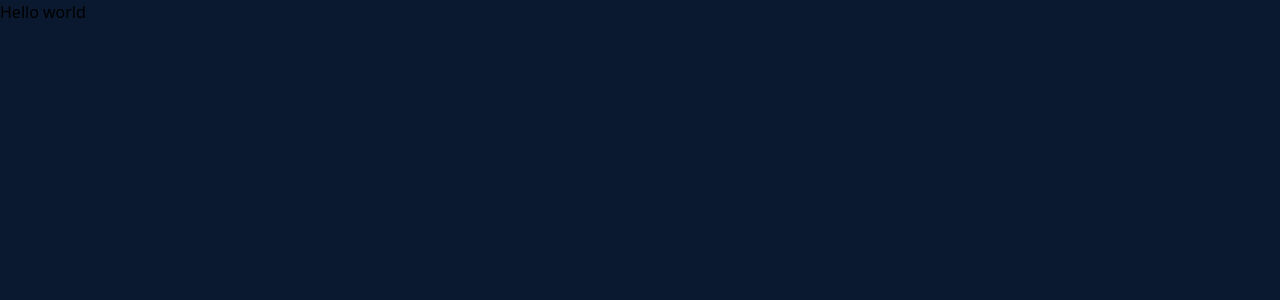
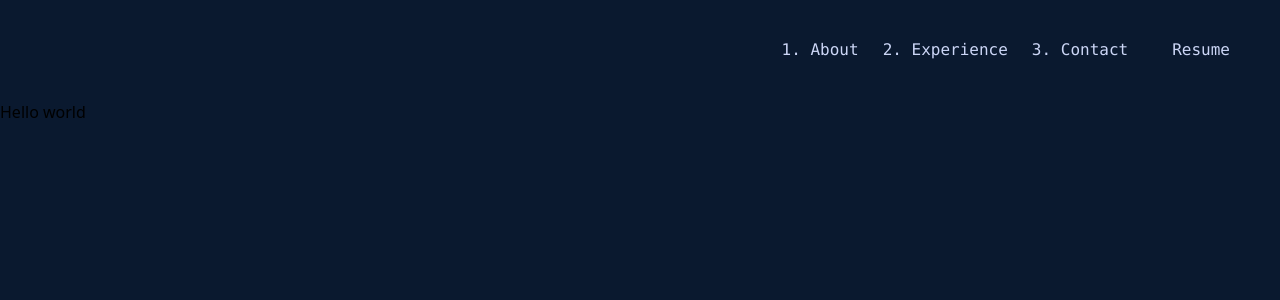
Before and after one commit to YagoB16/web-profile, a Next.js app: page / in a window 1280 px wide. Shown: the top 300 px of the page. Built offline with nearby package versions, Linux system fonts and the light colour scheme.

Commit message:
Criação de header

```diff
--- a/package.json
+++ b/package.json
@@ -10,6 +10,7 @@
   },
   "dependencies": {
     "@tailwindcss/postcss": "^4.0.9",
+    "lucide-react": "^0.476.0",
     "next": "15.2.0",
     "postcss": "^8.5.3",
     "react": "^19.0.0",
@@ -23,8 +24,8 @@
     "@types/react": "^19",
     "@types/react-dom": "^19",
     "eslint": "^9",
+    "eslint-config-next": "15.2.0",
     "globals": "^15.14.0",
-    "eslint-config-next": "15.2.0",
     "typescript": "^5"
   }
 }
--- a/src/app/globals.css
+++ b/src/app/globals.css
@@ -1,5 +1,4 @@
-@import "tailwindcss";
-
+@import 'tailwindcss';
 
 :root {
   --white: #ffffff;
@@ -19,21 +18,22 @@
   --blue-dark: #0a192f;
 
   --danger: #e25858;
+
+  --nav-height: 100px;
 }
 
 * {
-    margin: 0;
-    padding: 0;
   box-sizing: border-box;
 }
 
 body {
   background: var(--blue-dark);
+  margin: 0;
+  padding: 0;
 }
 
 body,
 button {
-
   font-weight: 400;
   font-size: 1rem;
 }
--- a/src/app/page.tsx
+++ b/src/app/page.tsx
@@ -1,8 +1,10 @@
+import Header from '@/src/components/Header'
 
 export default function Home() {
-    return (
-        <>
-            <h1>Hello world</h1>
-        </>
-    );
+  return (
+    <>
+      <Header />
+      <h1>Hello world</h1>
+    </>
+  )
 }
--- /dev/null
+++ b/src/components/Header.tsx
@@ -0,0 +1,27 @@
+import Image from "next/image";
+
+
+export default function Header() {
+  return (
+    <>
+      <header className="flex top-0 z-11 w-full h-[var(--nav-height)] items-center bg-[#0A192F] bg-opacity-85 backdrop-blur-lg transition-all px-[50px] pointer-events-auto user-select-auto">
+        <nav className="flex items-center justify-between w-full text-[var(--lightest-slate)] font-mono z-12">
+          <div className="flex items-center justify-center ">
+            <button>
+
+            </button>
+          </div>
+
+          <div className="flex items-center gap-6 font-mono text-[var(--lightest-slate)]">
+            <ol className="flex gap-4 list-decimal list-inside">
+              <li className="mx-1">About</li>
+              <li className="mx-1">Experience</li>
+              <li className="mx-1">Contact</li>
+            </ol>
+            <button className="ml-4 text-[var(--fz-xs)]">Resume</button>
+          </div>
+        </nav>
+      </header>
+    </>
+  )
+}
```
Also changed, not shown: 1 other file (tests, documents, lock files or other folders). Lines whose indentation alone changed are shown as unchanged.
